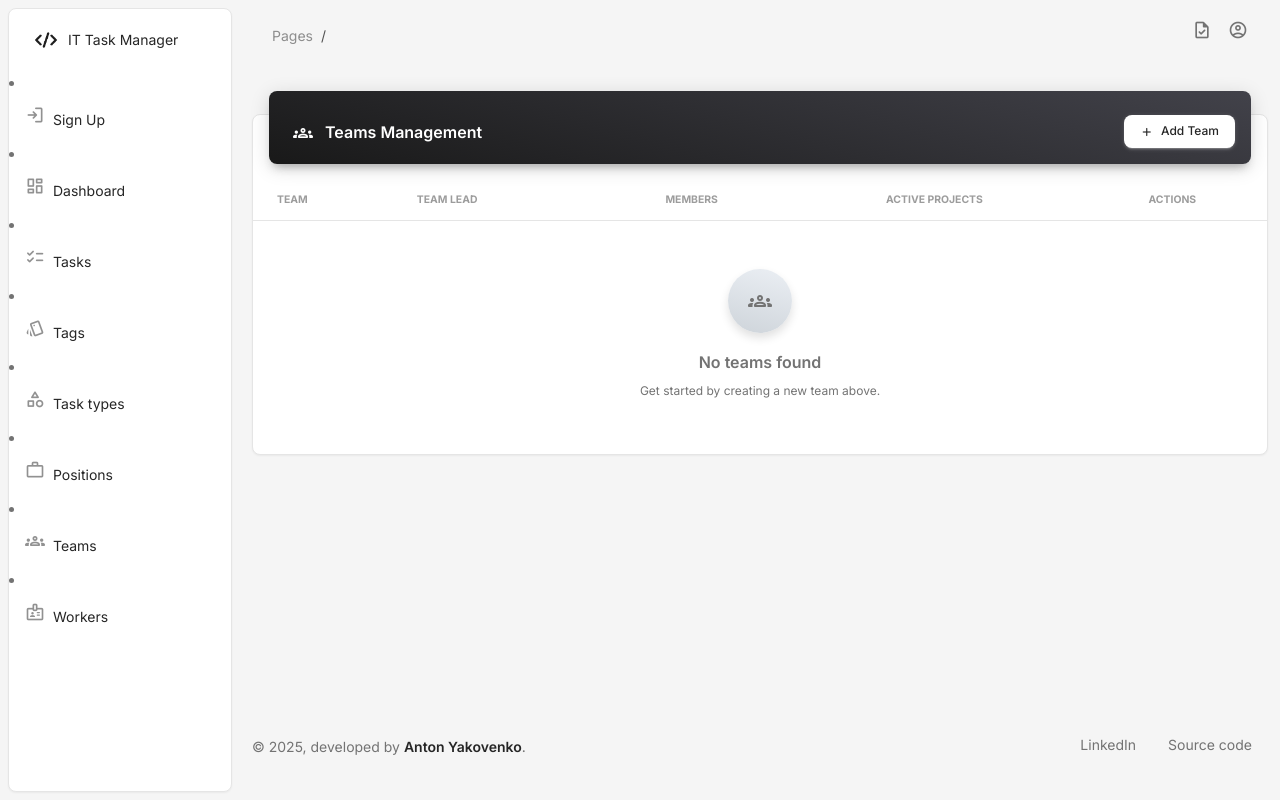
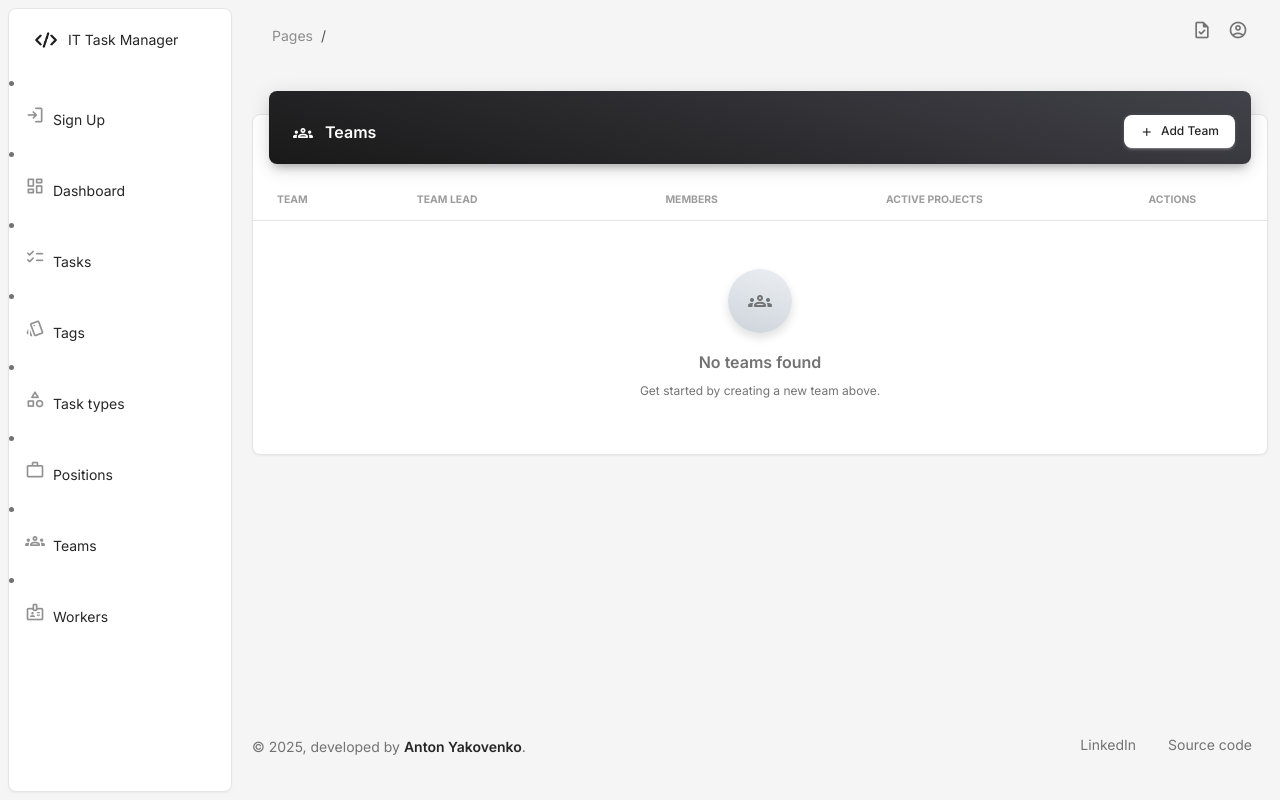
Before and after one commit to Anton924/it-company, a Django app: template templates/task_manager/team_list.html in a window 1280 px wide. Run offline with Django 3.2, Linux system fonts and the light colour scheme; the template is opened without the code that fills it, so the values that code supplies are empty; some libraries are stand-ins or nearby versions.

Commit message:
chore: Change header of the table

```diff
--- a/templates/task_manager/team_list.html
+++ b/templates/task_manager/team_list.html
@@ -15,7 +15,7 @@
           <div class="bg-gradient-dark shadow-dark border-radius-lg pt-4 pb-3 d-flex align-items-center justify-content-between px-3">
             <h6 class="text-white text-capitalize mb-0 ps-2">
               <i class="material-symbols-rounded me-2 align-middle">groups</i>
-              Teams Management
+              Teams
             </h6>
             <a href="{% url "task_manager:team-create" %}" class="btn btn-sm btn-white mb-0 text-dark">
               <i class="material-symbols-rounded align-middle text-sm fw-bold me-1">add</i> Add Team
```
